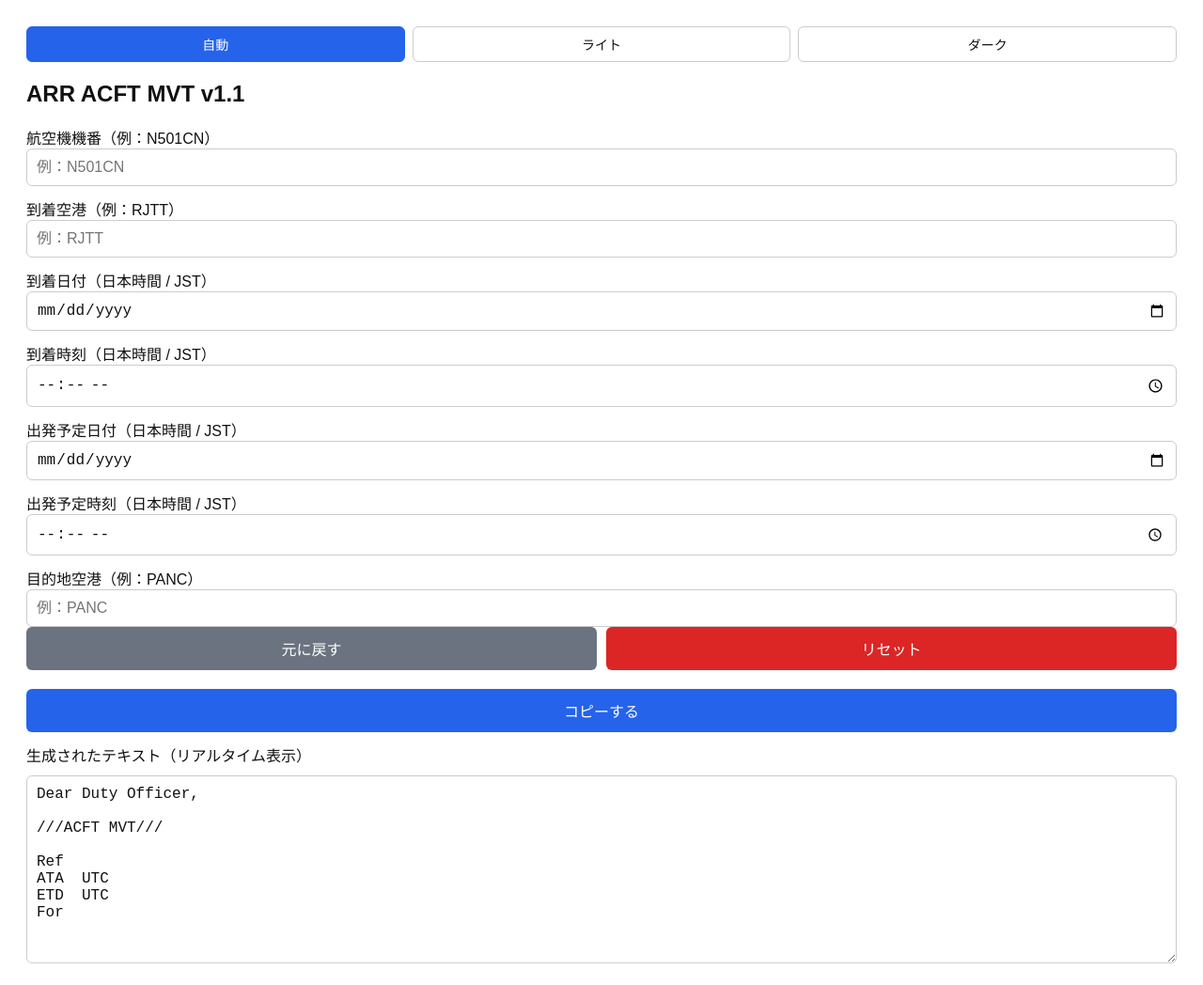
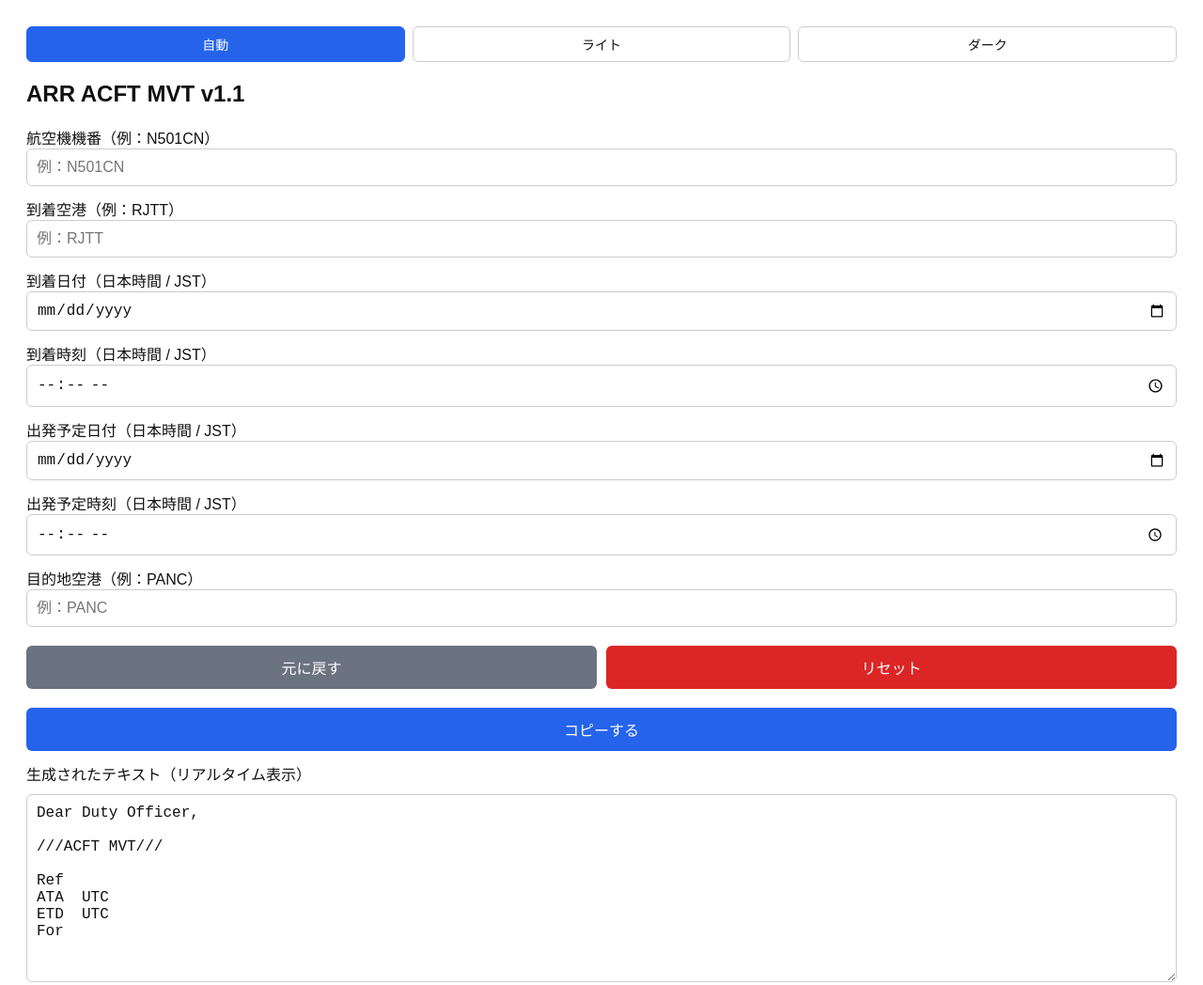
Before and after one commit to KoniSakura/ARR-time-app, a plain HTML site: page index.html in a window 1280 px wide. Shown: the whole page at 94% size. Drawn offline with Linux system fonts and the light colour scheme.

Commit message:
Add margin-top style to button row

```diff
--- a/index.html
+++ b/index.html
@@ -105,7 +105,7 @@
   <label>目的地空港（例：PANC）</label>
   <input type="text" id="destAirport" placeholder="例：PANC">
 
-  <div class="btnRow">
+  <div class="btnRow" style="margin-top: 20px;">
     <button id="undoBtn" class="btnNeutral" type="button">元に戻す</button>
     <button id="resetBtn" class="btnDanger" type="button">リセット</button>
   </div>
```
